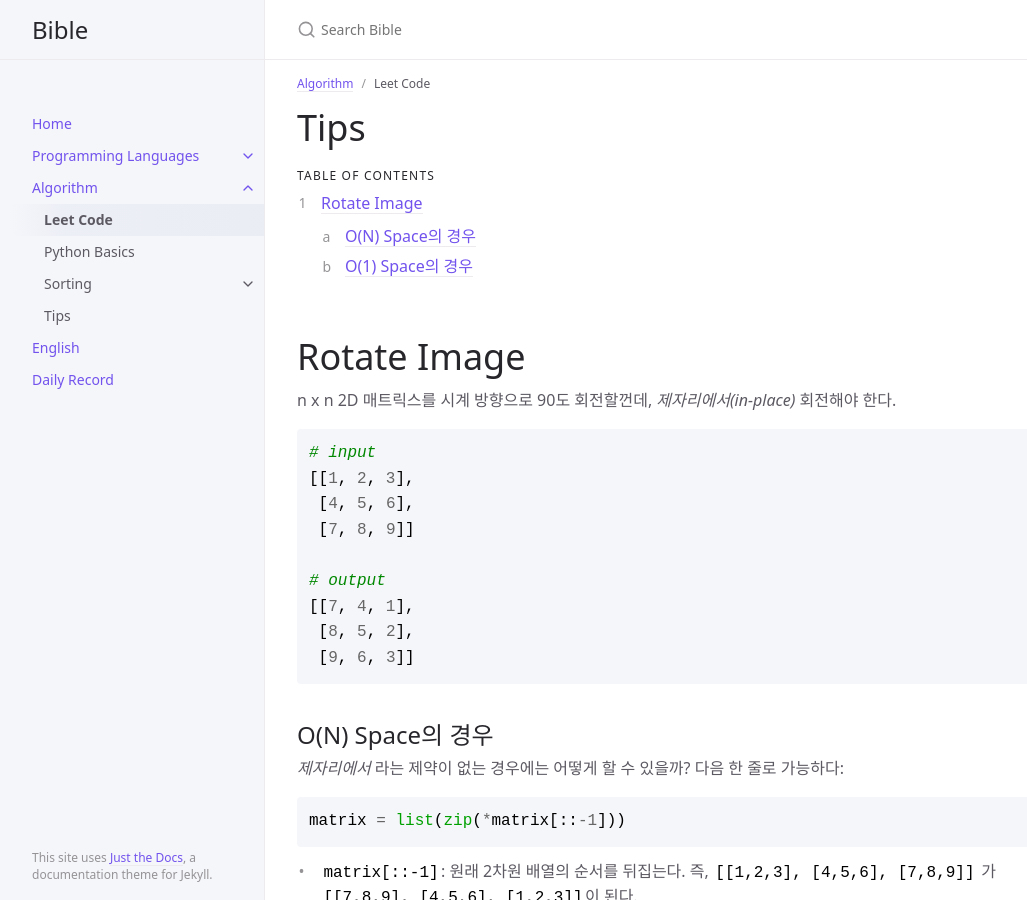
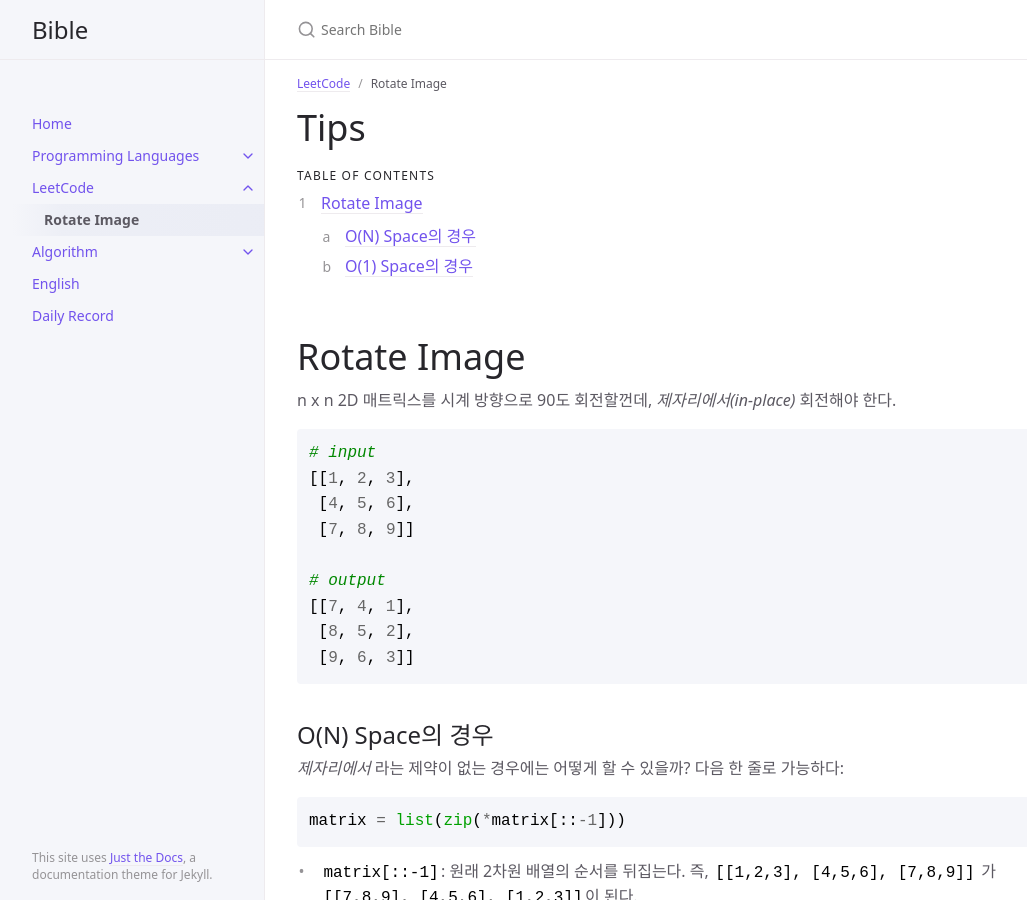
Before and after one commit to sangwoo-joh/bible-archive, a Jekyll site: the page built from leetcode/rotate-image.md, in a window 1280 px wide and 900 px high. Shown: the whole window, without its empty margins (107-1134 px from the left). Built offline with Jekyll 4.4.1, drawn with Linux system fonts in a browser that asks for light colours.

Commit message:
Add leetcode page

```diff
--- a/algorithm/leet-code.md
+++ b/leetcode/rotate-image.md
@@ -1,8 +1,8 @@
 ---
 layout: default
-title: Leet Code
-permalink: /algorithm/leet-code
-parent: Algorithm
+title: Rotate Image
+permalink: /leetcode/rotate-image
+parent: LeetCode
 ---
 
 {: .no_toc }
```
Also changed, not shown: leetcode/index.md (added, +9 -0 lines).
